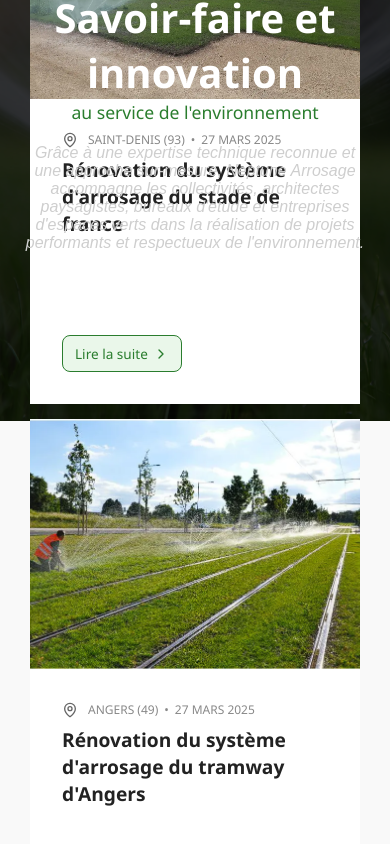
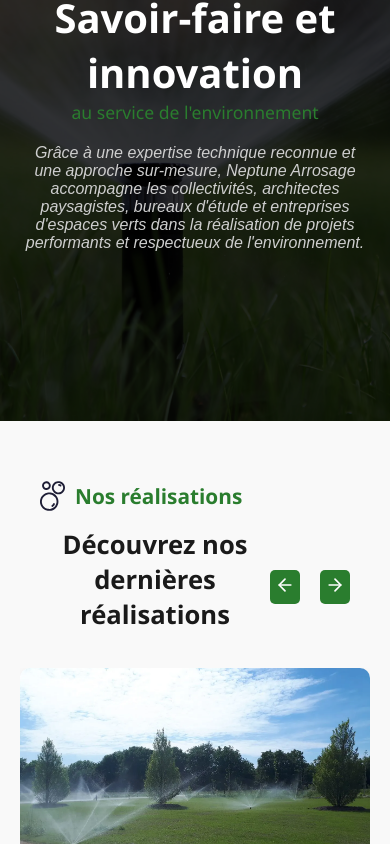
Before and after one commit to Jordan-celton/Neptune-Arrosage, a React (Vite) app in the folder mon-projet/: page / in a window 390 px wide. Shown: the part 3840-4684 px from the top of the page. Built offline with nearby package versions, Linux system fonts and the light colour scheme.

Commit message:
style: Amélioration de la réactivité et de la présentation des sections Projects et Footer

```diff
--- a/mon-projet/src/components/HomePage/Projects.jsx
+++ b/mon-projet/src/components/HomePage/Projects.jsx
@@ -1,4 +1,4 @@
-import React, { useRef } from "react";
+import React, { useRef, useEffect, useState } from "react";
 import "../../styles/HomePage/Projects.css";
 import realisationsData from "../../data/realisationData";
 import { ArrowLeft, ArrowRight, ChevronRight, MapPin } from "lucide-react";
@@ -6,25 +6,43 @@ import iconProjects from "../../assets/icons/picto_bulles.svg";
 
 const Projects = () => {
   const carouselRef = useRef(null);
+  const [cardWidth, setCardWidth] = useState(460);
+  const GAP = 20;
 
-  // Constantes pour gérer le défilement
-  const CARD_WIDTH = 460;
-  const GAP = 20;
-  const isMobile = window.innerWidth <= 768;
+  // Détecter la largeur des cartes en fonction de l'écran
+  useEffect(() => {
+    const updateCardWidth = () => {
+      const screenWidth = window.innerWidth;
+      const cardElement = document.querySelector(".realisation-card");
 
-  // Défilement pour 2 cartes
-  const SCROLL_AMOUNT = isMobile ? CARD_WIDTH * 2 + GAP : CARD_WIDTH * 2 + GAP;
+      if (cardElement) {
+        if (screenWidth <= 768) {
+          setCardWidth(cardElement.offsetWidth + GAP);
+        } else if (screenWidth <= 1024) {
+          // 2 cartes pour tablettes
+          setCardWidth((cardElement.offsetWidth + GAP) * 2);
+        } else {
+          // 2 cartes pour desktop
+          setCardWidth((cardElement.offsetWidth + GAP) * 2);
+        }
+      }
+    };
+
+    updateCardWidth();
+    window.addEventListener("resize", updateCardWidth);
+    return () => window.removeEventListener("resize", updateCardWidth);
+  }, []);
 
   const scrollLeft = () => {
     carouselRef.current?.scrollBy({
-      left: -SCROLL_AMOUNT,
+      left: -cardWidth,
       behavior: "smooth",
     });
   };
 
   const scrollRight = () => {
     carouselRef.current?.scrollBy({
-      left: SCROLL_AMOUNT,
+      left: cardWidth,
       behavior: "smooth",
     });
   };
--- a/mon-projet/src/styles/Footer.css
+++ b/mon-projet/src/styles/Footer.css
@@ -135,7 +135,7 @@
     position: relative;
     cursor: pointer;
     transition: var(--transition);
-    color: var(--light-bg);
+    color: #cecece;
     font-size: 1.2rem;
 }
 
--- a/mon-projet/src/styles/HomePage/Projects.css
+++ b/mon-projet/src/styles/HomePage/Projects.css
@@ -1,10 +1,11 @@
 /* === Section Container === */
 .realisation-section {
     display: flex;
+    flex-direction: column;
     align-items: center;
     background-color: #f9f9f9;
     padding: 60px 20px;
-    height: 970px;
+    overflow: hidden;
 }
 
 .container-projects {
@@ -16,12 +17,11 @@
 /* === Header Section === */
 .carousel-header {
     display: flex;
-    justify-content: space-between;
-    align-items: center;
+    flex-direction: column;
+    align-items: flex-start;
     margin-bottom: 20px;
     padding: 0 20px;
     width: 100%;
-    flex-direction: column;
     gap: 1rem;
 }
 
@@ -30,13 +30,13 @@
     flex-direction: row;
     width: 100%;
     justify-content: space-between;
+    align-items: center;
 }
 
 .header-image-container-projects {
     display: flex;
     align-items: center;
     gap: 10px;
-    align-self: flex-start;
 }
 
 .header-image-container-projects h2 {
@@ -49,9 +49,6 @@
 .header-image-projects {
     width: 25px;
     height: 30px;
-    display: flex;
-    align-items: center;
-    justify-content: center;
 }
 
 .section-title-projects {
@@ -59,13 +56,24 @@
     font-weight: bold;
     margin: 0;
     color: #1a1a1a;
+    text-align: center;
 }
 
 .carousel-buttons {
     display: flex;
     align-items: center;
     gap: 20px;
-    width: 100%;
+}
+
+.nav-button {
+    background: var(--secondary);
+    color: white;
+    border: none;
+    padding: 5px;
+    border-radius: 5px;
+    cursor: pointer;
+    font-size: 1rem;
+    transition: background-color 0.3s ease;
 }
 
 /* === Carousel Wrapper === */
@@ -75,7 +83,6 @@
     justify-content: center;
     gap: 20px;
     width: 100%;
-    overflow: hidden;
 }
 
 .realisation-carousel {
@@ -83,9 +90,9 @@
     gap: 20px;
     overflow-x: auto;
     scroll-behavior: smooth;
-    justify-content: space-between;
     width: 100%;
     scroll-snap-type: x mandatory;
+    padding-bottom: 20px;
 }
 
 .realisation-carousel::-webkit-scrollbar {
@@ -94,19 +101,25 @@
 
 /* === Card === */
 .realisation-card {
-    height: 555px;
-    width: 560px;
+    flex: 1 1 calc(50% - 20px);
+    /* Définit 2 cartes sur grand écran */
+    min-width: calc(50% - 20px);
     background-color: white;
     box-shadow: 0 2px 8px rgba(0, 0, 0, 0.05);
     overflow: hidden;
     display: flex;
     flex-direction: column;
-    position: relative;
     scroll-snap-align: start;
+    border-radius: 10px;
+    transition: transform 0.3s ease;
+}
+
+.realisation-card:hover {
+    transform: scale(1.02);
 }
 
 .card-image {
-    height: 305px;
+    height: 250px;
     background-size: cover;
     background-position: center;
 }
@@ -127,24 +140,6 @@
     display: flex;
     flex-direction: column;
     flex: 1;
-}
-
-.meta-info {
-    display: flex;
-    align-items: center;
-    color: #888;
-    font-size: 0.875rem;
-    margin-bottom: 8px;
-}
-
-.location {
-    display: flex;
-    align-items: center;
-    gap: 5px;
-}
-
-.separator {
-    margin: 0 6px;
 }
 
 .card-title {
@@ -173,63 +168,33 @@
     background-color: #eaf7ea;
 }
 
-/* === Buttons === */
-.nav-button {
-    width: 40px;
-    height: 40px;
-    background-color: var(--secondary);
-    border: 1px solid #ddd;
-    display: flex;
-    align-items: center;
-    justify-content: center;
-    cursor: pointer;
-    transition: background 0.3s ease, border-color 0.3s ease;
+/* === Responsive === */
+@media (max-width: 1024px) {
+    .realisation-card {
+        flex: 1 1 calc(50% - 20px);
+        min-width: calc(50% - 20px);
+        /* 2 cartes sur tablette */
+    }
 }
 
-.nav-button:hover {
-    background-color: #f0f0f0;
-    border-color: var(--secondary);
-}
-
-/* === Responsive === */
-@media (max-width: 1200px) {
-    .realisation-card {
-            width: calc(50% - 10px);
-            min-width: calc(50% - 10px);
-        }
-
-    .carousel-header {
-        flex-direction: column;
-        align-items: flex-start;
-    }
-}
 @media (max-width: 768px) {
-    .container-projects {
-        padding: 0 20px;
+    .realisation-carousel {
         display: flex;
-        flex-direction: column;
-    }
-
-    .carousel-header {
-        flex-direction: column;
-        align-items: flex-start;
-    }
-
-    .carousel-buttons {
-        display: none;
-    }
-
-    .realisation-carousel {
-        flex-direction: column;
-        flex-wrap: wrap;
+        flex-wrap: nowrap;
+        overflow-x: auto;
+        scroll-snap-type: x mandatory;
+        gap: 15px;
         justify-content: flex-start;
-        gap: 15px;
-        overflow-x: hidden;
     }
 
     .realisation-card {
         min-width: 100%;
+        /* 1 carte par slide sur mobile */
         max-width: 100%;
+    }
+
+    .nav-button {
+        background: var(--secondary);
     }
 
     .section-title-projects {
@@ -238,29 +203,7 @@
     }
 }
 
-@media (min-width: 768px) {
-    .carousel-header {
-        flex-direction: column;
-    }
-
-    .carousel-buttons {
-        width: auto;
-    }
-}
-
-@media (min-width: 1024px) {
-    .realisation-card {
-        min-width: calc(50% - 10px);
-        max-width: calc(50% - 10px);
-    }
-}
-
-/* === For very small screens (max-width: 480px) === */
 @media (max-width: 480px) {
-    .realisation-section {
-        padding: 40px 10px;
-    }
-
     .section-title-projects {
         font-size: 1.6rem;
     }
@@ -272,12 +215,4 @@
     .read-more {
         font-size: 0.85rem;
     }
-
-    .card-image {
-        height: 250px;
-    }
-
-    .meta-info {
-        font-size: 0.75rem;
-    }
 }
```
